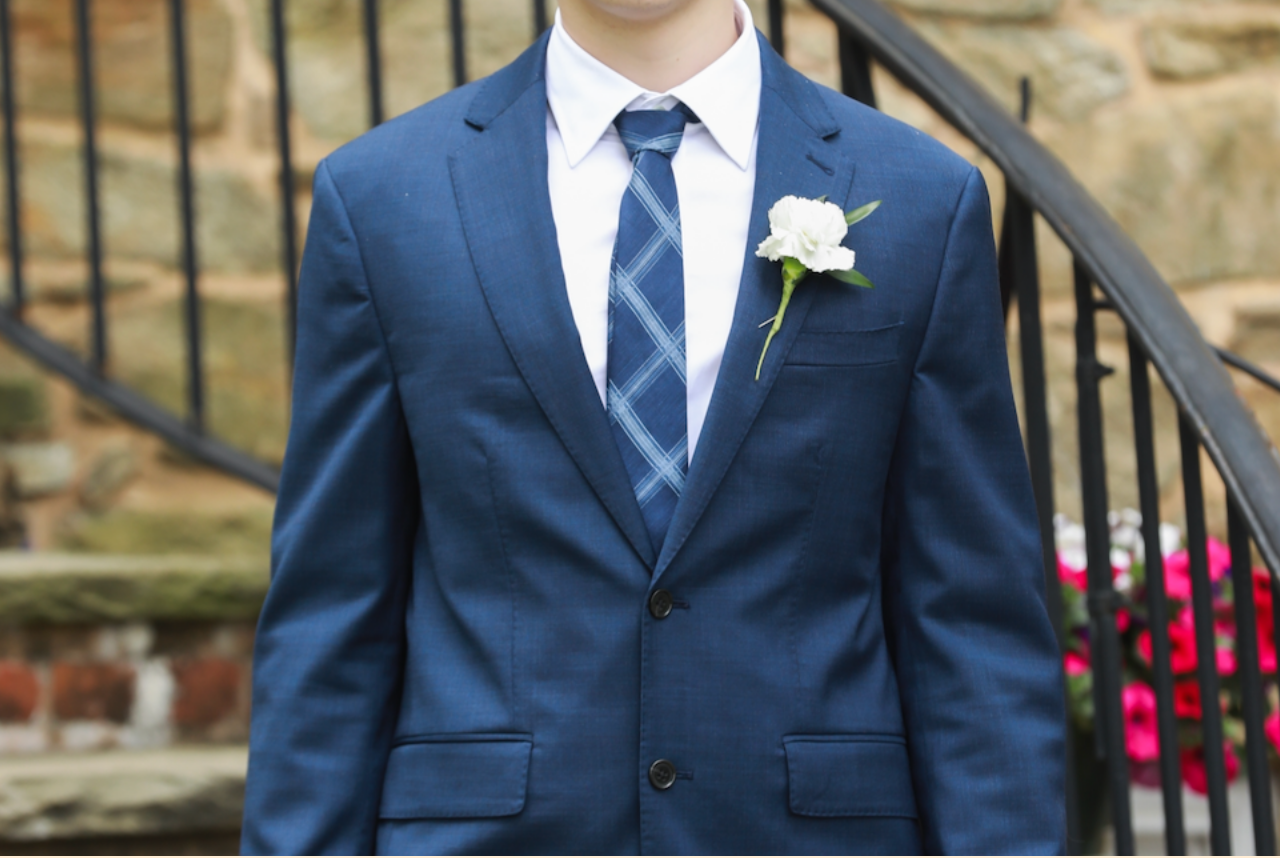
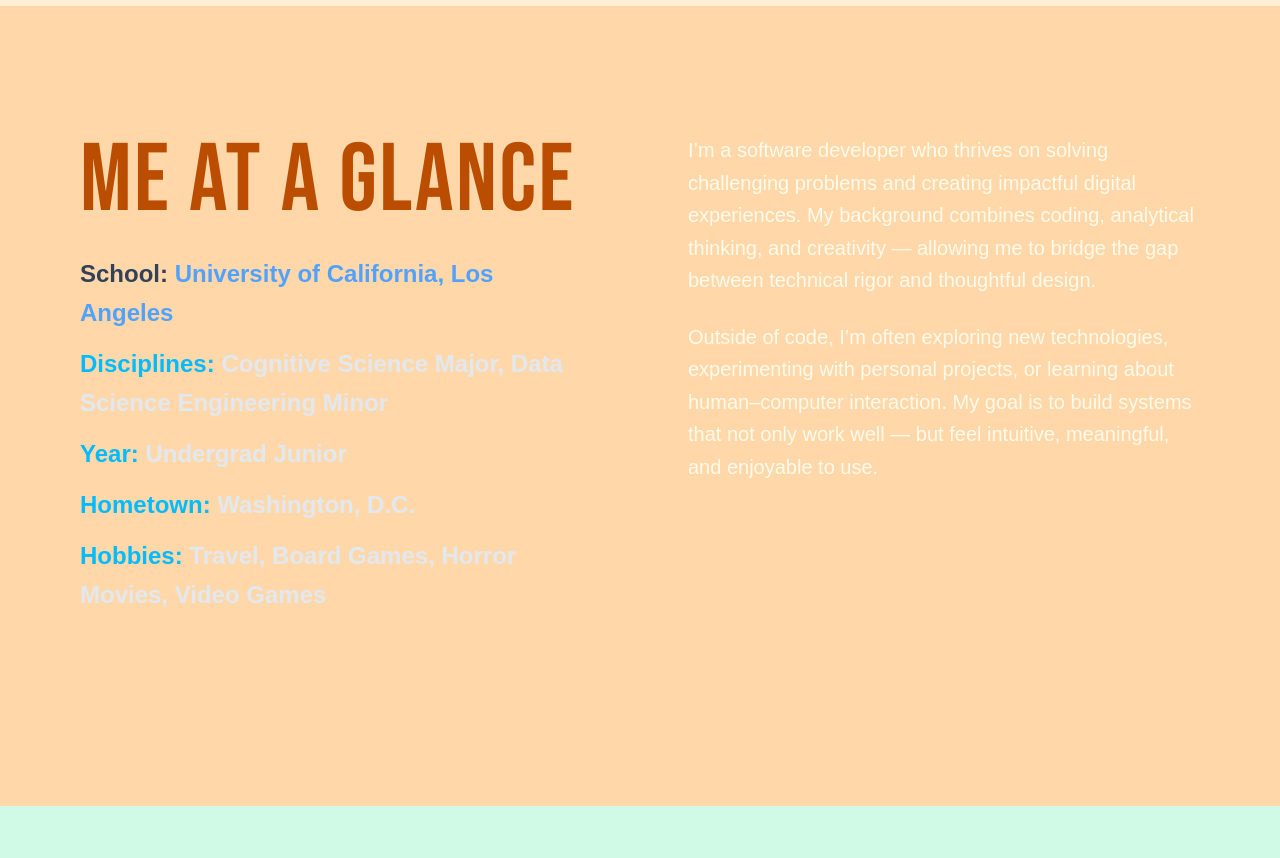
Before and after one commit to BriboSD/portfolio-website, a Next.js app: page / in a window 1280 px wide. Shown: the part 500-1358 px from the top of the page. Built offline with nearby package versions, Linux system fonts and the light colour scheme.

Commit message:
added scrolling effects for about me page

```diff
--- /dev/null
+++ b/src/app/Components/AboutMe.jsx
@@ -0,0 +1,81 @@
+
+"use client";
+import { motion, useScroll, useTransform } from "framer-motion";
+
+
+export default function AboutMe( {scrollYProgress, fontClass }) {
+
+    const ypos = useTransform(scrollYProgress, [0, 0.25], [0, -350]);
+    return (
+        // overall section container
+        <motion.div
+          className="flex flex-row justify-center items-start min-h-screen px-20 py-32 bg-orange-200 text-amber-100 z-[60]"
+          style={{ y: ypos }}
+        >
+          {/* "me at a glance part"*/}
+          <motion.div
+            className="flex flex-col w-1/2 pr-12 space-y-6"
+            initial={{ opacity: 0, x: -100 }}
+            whileInView={{ opacity: 1, x: 0 }}
+            transition={{ duration: 1, delay: 0.3 }}
+          >
+            {/* Title */}
+            <h1 className={`${fontClass} text-8xl tracking-wide text-amber-700`}>
+              ME AT A GLANCE
+            </h1>
+
+            {/* bullet point section */}
+            <ul className="text-2xl leading-relaxed font-semibold space-y-3">
+          <li>
+            <span className="text-slate-700">School:</span>{" "}
+            <span className="text-blue-400">
+              University of California, Los Angeles
+            </span>
+          </li>
+          <li>
+            <span className="text-sky-400">Disciplines:</span>{" "}
+            <span className="text-slate-200">
+              Cognitive Science Major, Data Science Engineering Minor
+            </span>
+          </li>
+          <li>
+            <span className="text-sky-400">Year:</span>{" "}
+            <span className="text-slate-200">Undergrad Junior</span>
+          </li>
+          <li>
+            <span className="text-sky-400">Hometown:</span>{" "}
+            <span className="text-slate-200">Washington, D.C.</span>
+          </li>
+          <li>
+            <span className="text-sky-400">Hobbies:</span>{" "}
+            <span className="text-slate-200">
+              Travel, Board Games, Horror Movies, Video Games
+            </span>
+          </li>
+        </ul>
+          </motion.div>
+
+          {/* more in-depth overview thing */}
+          <motion.div
+            className="flex flex-col w-1/2 pl-12 text-xl leading-relaxed text-amber-50 font-medium"
+            initial={{ opacity: 0, x: 100 }}
+            whileInView={{ opacity: 1, x: 0 }}
+            transition={{ duration: 1, delay: 0.6 }}
+          >
+            <p className="mb-6">
+              I’m a software developer who thrives on solving challenging problems and
+              creating impactful digital experiences. My background combines coding,
+              analytical thinking, and creativity — allowing me to bridge the gap
+              between technical rigor and thoughtful design.
+            </p>
+
+            <p>
+              Outside of code, I’m often exploring new technologies, experimenting
+              with personal projects, or learning about human–computer interaction.
+              My goal is to build systems that not only work well — but feel
+              intuitive, meaningful, and enjoyable to use.
+            </p>
+          </motion.div>
+        </motion.div>
+      );
+}
--- a/src/app/Components/AboutMe.tsx
+++ /dev/null
@@ -1,20 +0,0 @@
-
-"use client";
-
-export default function AboutMe() {
-    return (
-        <div
-        className="absolute left-1/2 -translate-x-1/2 text-amber-800 text-6xl font-bold z-[60] mt-4"
-        >
-            <h1>
-                this is the about me page!
-            </h1>
-
-            <h2>
-                currently under cunstruction!
-            </h2>
-
-        </div>
-
-    )
-}
--- a/src/app/Components/HomePage.tsx
+++ b/src/app/Components/HomePage.jsx
@@ -1,11 +1,14 @@
 
 "use client";
-import { motion } from "framer-motion";
+import { motion, useTransform } from "framer-motion";
 import { useEffect } from "react";
 
-export default function HomePage() {
+export default function HomePage({scrollYProgress}) {
+  const ypos = useTransform(scrollYProgress, [0, 0.25], [0, 600]);
     return (
-      <div className="relative flex text-amber-800 text-6xl font-bold z-[60]  bg-[#ffedd5]">
+      <motion.div className="relative flex text-amber-800 text-6xl font-bold z-[60]  bg-[#ffedd5]"
+      style={{y: ypos}}
+      >
         {/* Image with overlay */}
         <div className="relative">
           <motion.img
@@ -42,6 +45,6 @@ export default function HomePage() {
 
           </motion.h2>
         </div>
-      </div>
+      </motion.div>
     );
   }
--- a/src/app/page.tsx
+++ b/src/app/page.tsx
@@ -1,28 +1,35 @@
 "use client";
 
-import { motion, useAnimate } from "framer-motion";
+import { motion, useAnimate, useScroll, useTransform} from "framer-motion";
 import { useEffect, useState } from "react";
 import StartupAnimation from "./Components/StartupAnimation";
 import HomePage from "./Components/HomePage";
 import Experience from "./Components/Experience";
 import Projects from "./Components/Projects";
 import AboutMe from "./Components/AboutMe";
+import { Bebas_Neue } from 'next/font/google'
 
 
-
+const bebas = Bebas_Neue({
+  weight: "400",
+  subsets: ["latin"],
+});
 
 export default function Home() {
   const [scope, animate] = useAnimate();
   const [showCurtain, setShowCurtain] = useState(true);
   const [bg, setBg] = useState("#ffedd5")
   const [underlineLoaded, setUnderlineLoaded] = useState(false);
+  const {scrollYProgress} = useScroll();
+
+  const aboutypos = useTransform(scrollYProgress, [0, 0.25], [0, -500]);
   //422006 <-- old brown color
 
   const tabs = [
     { id: "homepage", label: "Home" },
+    { id: "about", label: "About Me" },
     { id: "projects", label: "Projects" },
     { id: "experience", label: "Experience" },
-    { id: "about", label: "About Me" },
   ];
   const [selectedTab, setSelectedTab] = useState("homepage")
   const [startSeen, setStartSeen] = useState(true)
@@ -98,10 +105,18 @@ export default function Home() {
           </div>
         </nav>
 
-        <div className="w-full overflow-y-scroll scroll-smooth snap-y snap-mandatory pt-0">
-          <section id="homepage" className="snap-start min-h-screen">
-            <HomePage />
-          </section>
+        <div className="relative w-full overflow-y-scroll scroll-smooth snap-y snap-mandatory pt-0">
+          <motion.section id="homepage" className="snap-start min-h-screen relative z-[10]">
+            <HomePage scrollYProgress={scrollYProgress} />
+          </motion.section>
+
+          <motion.section id="about" className="snap-start min-h-screen bg-emerald-100 relative z-[50]"
+            style={{
+              y: aboutypos
+            }}
+          >
+            <AboutMe scrollYProgress={scrollYProgress} fontClass={bebas.className}/>
+          </motion.section>
 
           <section id="projects" className="snap-start min-h-screen">
             <Projects />
@@ -109,10 +124,6 @@ export default function Home() {
 
           <section id="experience" className="snap-start min-h-screen">
             <Experience />
-          </section>
-
-          <section id="about" className="snap-start min-h-screen">
-            <AboutMe />
           </section>
         </div>
       </>
```
